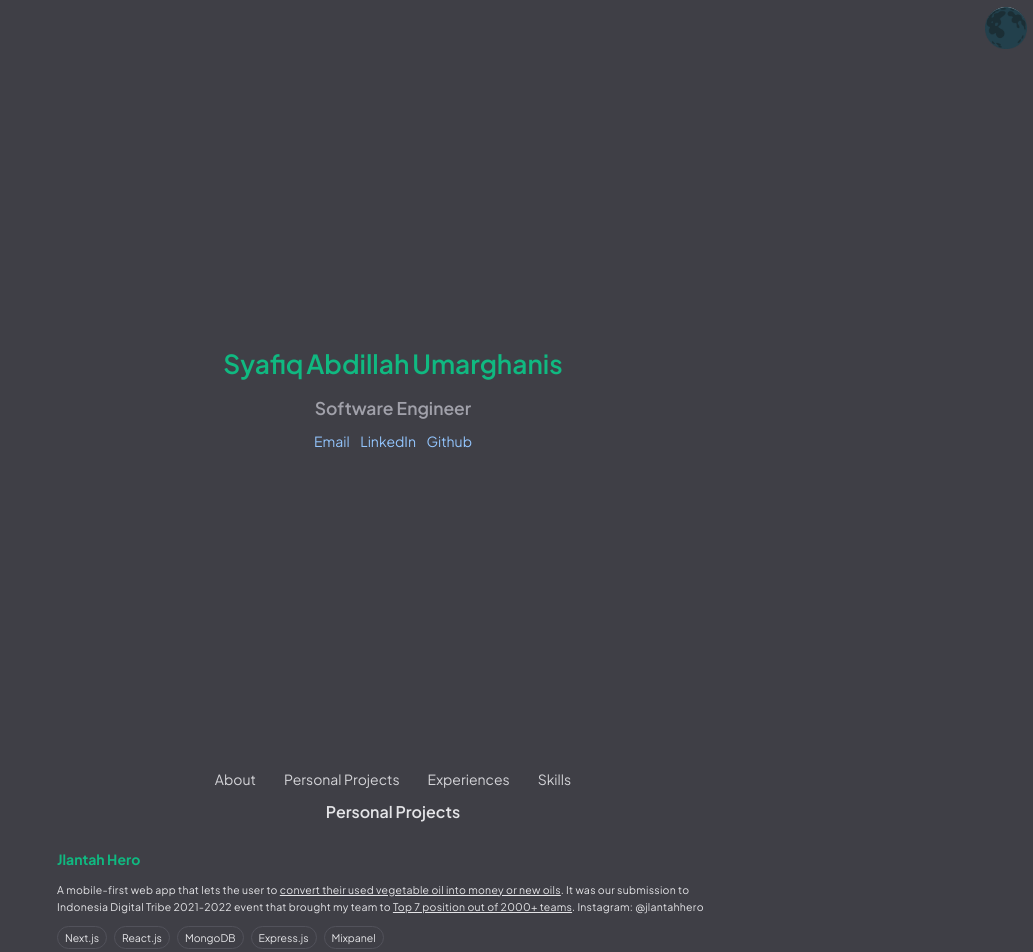
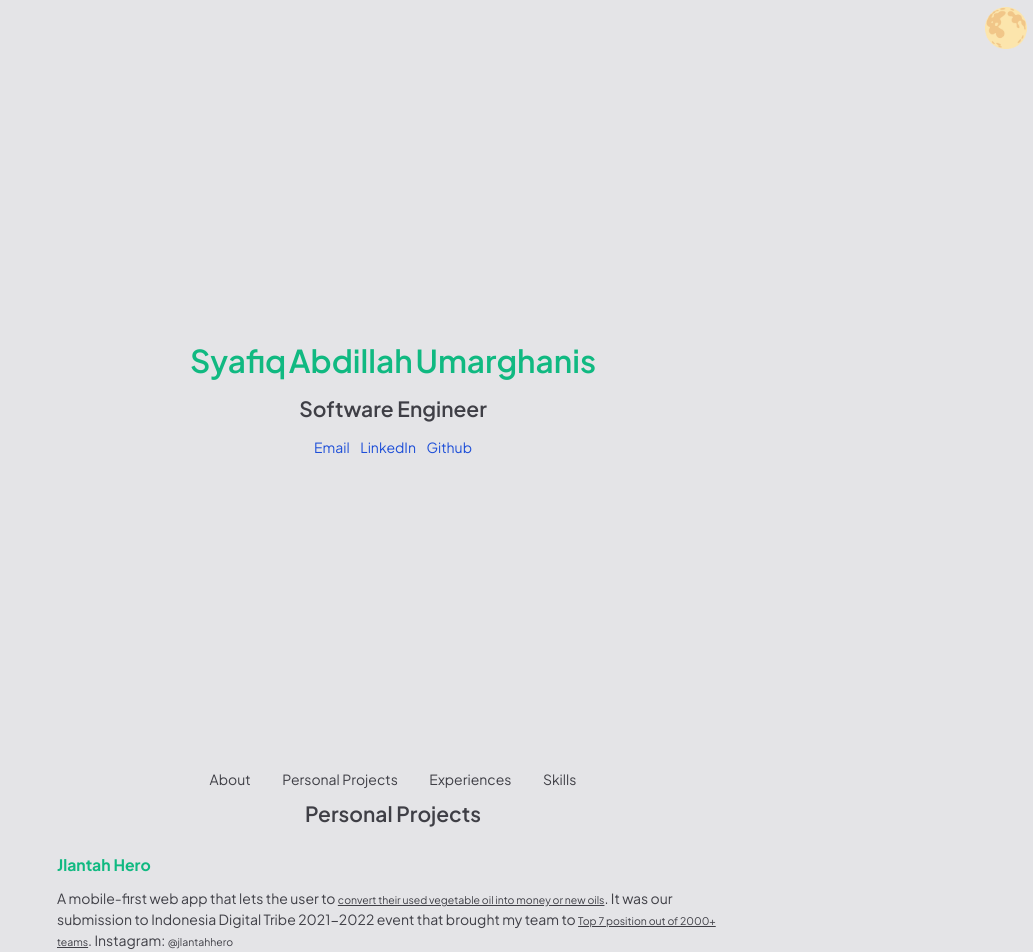
Before and after one commit to syafiqabdillah/portfolio-2025, a Svelte app: page / in a window 1280 px wide. Shown: the top 952 px of the page, without its empty margins (247-1280 px from the left). Built offline with nearby package versions, Linux system fonts and the light colour scheme.

Commit message:
chore: update 2026

```diff
--- a/package.json
+++ b/package.json
@@ -21,6 +21,7 @@
     "vite": "^6.0.11"
   },
   "dependencies": {
+    "@lucide/svelte": "^1.33.0",
     "simple-icons": "^14.4.0",
     "tailwind-merge": "^2.6.0"
   }
--- a/src/component/About.svelte
+++ b/src/component/About.svelte
@@ -22,7 +22,7 @@
     },
     {
       threshold: 0.01,
-    }
+    },
   );
 
   const ioAbdillah = new IntersectionObserver(
@@ -32,7 +32,7 @@
     },
     {
       threshold: 0.02,
-    }
+    },
   );
 
   const ioUmarghanis = new IntersectionObserver(
@@ -42,7 +42,7 @@
     },
     {
       threshold: 0.03,
-    }
+    },
   );
 
   onMount(() => {
@@ -65,24 +65,24 @@
   <h1>
     <span
       class={twMerge(
-        "text-3xl transition-colors duration-500",
-        accent.syafiq ? "text-emerald-500" : ""
+        "text-4xl transition-colors duration-500",
+        accent.syafiq ? "text-emerald-500" : "",
       )}
     >
       Syafiq
     </span>
     <span
       class={twMerge(
-        "text-3xl transition-colors duration-500",
-        accent.abdillah ? "text-emerald-500" : ""
+        "text-4xl transition-colors duration-500",
+        accent.abdillah ? "text-emerald-500" : "",
       )}
     >
       Abdillah
     </span>
     <span
       class={twMerge(
-        "text-3xl transition-colors duration-500",
-        accent.umarghanis ? "text-emerald-500" : ""
+        "text-4xl transition-colors duration-500",
+        accent.umarghanis ? "text-emerald-500" : "",
       )}
     >
       Umarghanis
@@ -90,14 +90,14 @@
   </h1>
   <div
     class={twMerge(
-      "text-xl font-semibold transition-colors duration-500",
-      theme.isDark ? "text-zinc-400" : "text-zinc-700"
+      "text-2xl font-semibold transition-colors duration-500",
+      theme.isDark ? "text-zinc-400" : "text-zinc-700",
     )}
   >
     {profile.title}
   </div>
 
-  <section class="flex gap-3 mt-3">
+  <section class="flex gap-3 mt-4">
     <a
       href="mailto:${profile.email}"
       class={twMerge("", theme.isDark ? "text-blue-300" : "text-blue-700")}
--- a/src/component/NavBottom.svelte
+++ b/src/component/NavBottom.svelte
@@ -13,14 +13,14 @@
 <div
   class={twMerge(
     "fixed bottom-0 left-0 right-0 flex justify-center",
-    theme.isDark ? "bg-zinc-700 text-zinc-300" : "bg-zinc-200"
+    theme.isDark ? "bg-zinc-700 text-zinc-300" : "bg-zinc-200",
   )}
 >
-  <div class="flex justify-around max-w-[400px] items-stretch gap-2 flex-wrap">
+  <div class="flex justify-around max-w-[400px] items-stretch gap-1 flex-wrap">
     {#each menu as nav}
       <a
         href={`#${nav.id}`}
-        class="hover:bg-zinc-300 hover:text-zinc-700 hover:rounded-xl hover:-translate-y-2 transition-all duration-500 p-3"
+        class="hover:bg-zinc-300 hover:text-zinc-700 hover:rounded hover:-translate-y-2 transition-all duration-500 py-3 px-4"
         >{nav.name}</a
       >
     {/each}
--- a/src/component/Project.svelte
+++ b/src/component/Project.svelte
@@ -25,7 +25,7 @@
       },
       {
         threshold: 1,
-      }
+      },
     );
   };
 
@@ -46,7 +46,7 @@
 </script>
 
 <Container id="projects">
-  <h2 class="mb-[25px]">Personal Projects</h2>
+  <h2 class="mb-[25px] text-2xl">Personal Projects</h2>
   {#each projects as project, index}
     <div
       id={`project-${index}`}
@@ -54,21 +54,21 @@
     >
       <div
         class={twMerge(
-          "font-bold project-name transition-colors duration-500 ease-in-out",
-          currentlyLit === index ? "text-emerald-500" : ""
+          "font-bold text-lg project-name transition-colors duration-500 ease-in-out",
+          currentlyLit === index ? "text-emerald-500" : "",
         )}
       >
         {project.name}
       </div>
-      <div class="text-xs tracking-wide leading-5">
+      <div class="text-md">
         {@html project.desc}
       </div>
       <div class="flex gap-2 flex-wrap">
-        {#each project.tech as tech, idx}
+        {#each project.tech as tech}
           <div
             class={twMerge(
-              "px-2 py-1 text-xs border border-solid flex items-center justify-center rounded-full text-nowrap",
-              theme.isDark ? "border-zinc-600" : "border-zinc-400"
+              "text-xs flex items-center justify-center rounded-full text-nowrap",
+              theme.isDark ? "border-zinc-600" : "border-zinc-100",
             )}
           >
             {tech}
@@ -79,7 +79,7 @@
         <img
           class={twMerge(
             `mt-[10px] transition-all duration-700 hover:rounded-xl`,
-            currentlyLit === index ? "translate-x-[20px] rounded-xl" : ""
+            currentlyLit === index ? "translate-x-[3px] rounded-xl" : "",
           )}
           src={project.src}
           alt={project.name}
--- a/src/constants.ts
+++ b/src/constants.ts
@@ -32,7 +32,7 @@ export const experiences: Experience[] = [
 export const socials: Social[] = [
   {
     id: "linkedin",
-    url: "https://www.linkedin.com/in/syafiq-abdillah-umarghanis-1b634b78/",
+    url: "https://www.linkedin.com/in/syafiqabdillah",
     text: "LinkedIn",
   },
   {
--- a/src/lib/theme.svelte.ts
+++ b/src/lib/theme.svelte.ts
@@ -4,7 +4,7 @@ type Theme = {
 };
 
 export const theme = $state<Theme>({
-  isDark: true,
+  isDark: false,
   toggleTheme: () => {
     theme.isDark = !theme.isDark;
   },
--- a/svelte.config.js
+++ b/svelte.config.js
@@ -1,7 +1,7 @@
-import { vitePreprocess } from '@sveltejs/vite-plugin-svelte'
+import { vitePreprocess } from "@sveltejs/vite-plugin-svelte";
 
 export default {
   // Consult https://svelte.dev/docs#compile-time-svelte-preprocess
   // for more information about preprocessors
   preprocess: vitePreprocess(),
-}
+};
--- a/tsconfig.node.json
+++ b/tsconfig.node.json
@@ -18,7 +18,9 @@
     "noUnusedLocals": true,
     "noUnusedParameters": true,
     "noFallthroughCasesInSwitch": true,
-    "noUncheckedSideEffectImports": true
+    "noUncheckedSideEffectImports": true,
+
+    "allowJs": true,
   },
-  "include": ["vite.config.ts"]
+  "include": ["vite.config.js"],
 }
--- a/vite.config.js
+++ b/vite.config.js
@@ -9,6 +9,6 @@ export default defineConfig({
     postcss,
   },
   server: {
-    port: 4000,
+    port: 3000,
   },
 });
```
Also changed, not shown: 1 other file (tests, documents, lock files or other folders).
